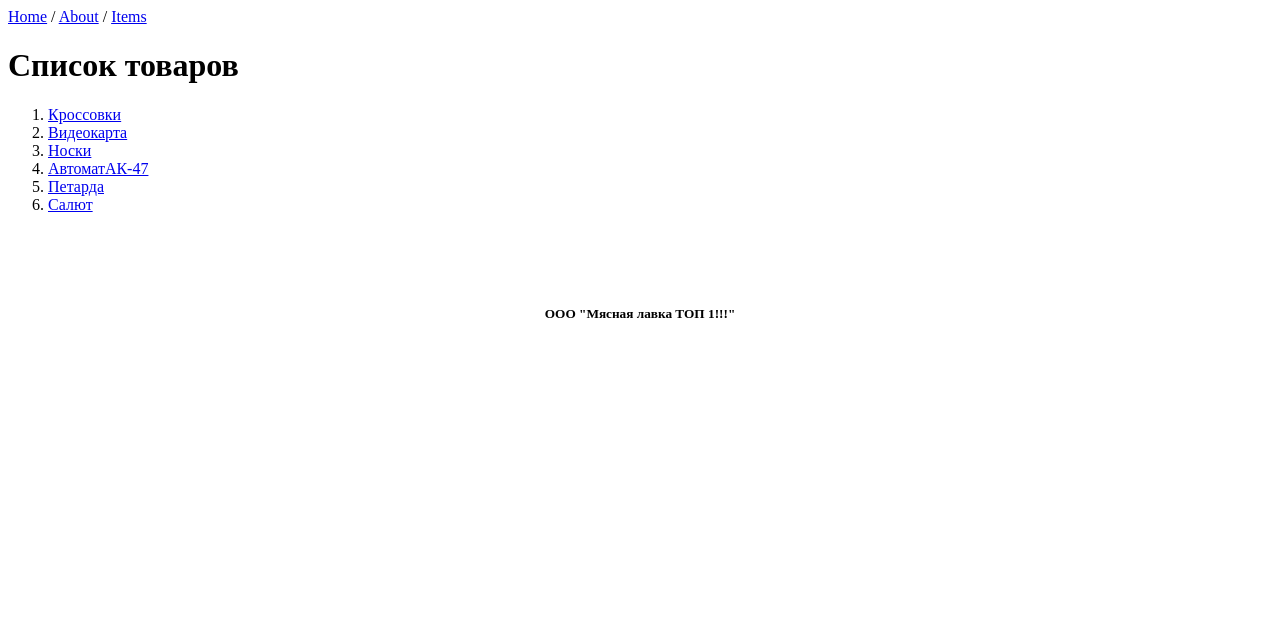
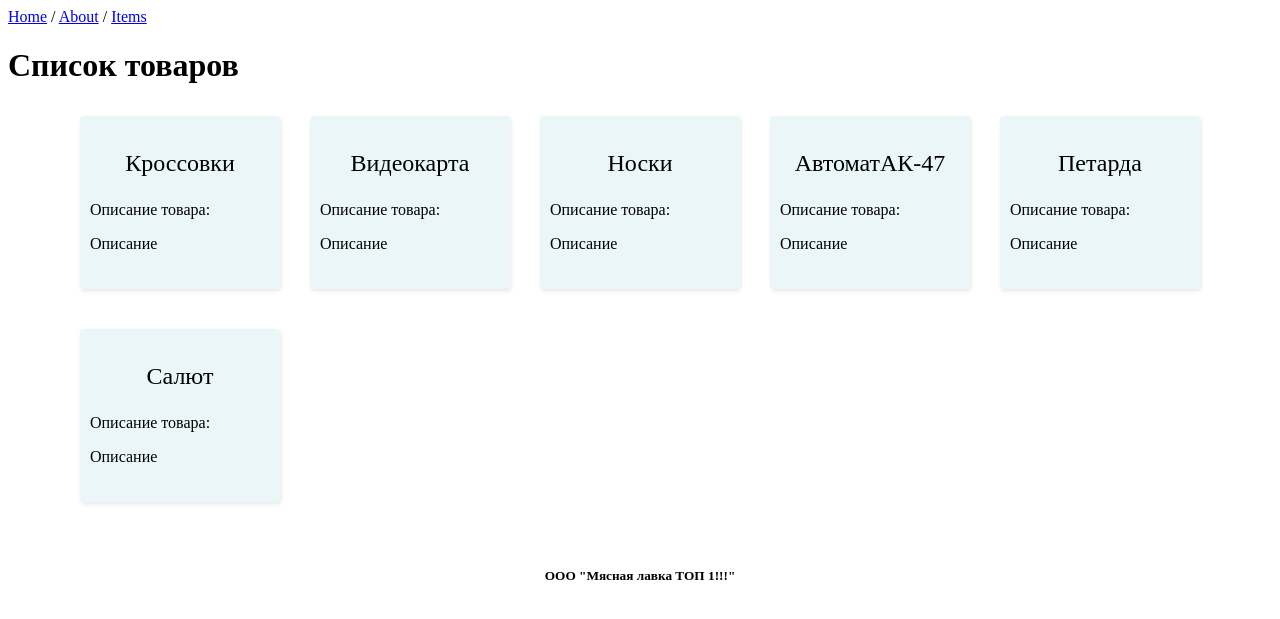
Before and after one commit to Sk8alex/FirstDjangoDB, a Django app: page /items in a window 1280 px wide. Shown: the top 619 px of the page. Run offline with Django 5.2, Linux system fonts and the light colour scheme; data comes from the database, SQL or seed files in the repository.

Commit message:
+ descriptions, HTML

```diff
--- a/MainApp/models.py
+++ b/MainApp/models.py
@@ -5,3 +5,4 @@ class Item(models.Model):
     name  = models.CharField(max_length=100)
     brand = models.CharField(max_length=100)
     count = models.PositiveIntegerField()
+    description = models.TextField(max_length=300, default="Описание")
--- a/templates/items_list.html
+++ b/templates/items_list.html
@@ -4,18 +4,72 @@
     <meta charset="UTF-8">
     <meta name="viewport" content="width=device-width, initial-scale=1.0">
     <title>Items list</title>
+    <style>
+        * {
+            box-sizing: border-box;
+        }
+        .item{
+            width:150pt;
+            height: 100%;
+            margin: 10px;
+            box-shadow: 1px 2px 4px rgba(0, 0, 0, 0.1);
+            border-radius: 4px;
+            padding-top:10px;
+            background: rgba(223, 241, 244, 0.625);
+        }
+
+        .item:hover {
+            background: rgb(207, 232, 237);
+            box-shadow: 4px 8px 16px rgba(71, 215, 240);
+        }
+
+        .item p{
+            padding-left: 10px;
+            padding-right: 10px;
+        }
+
+        .item_name{
+            font-size: 1.5em;
+            text-align:center;
+         }
+
+         .item a{
+            text-decoration: none;
+            color: black;
+            text-align: justify;
+
+         }
+        .items {
+            width: 100%;
+            display: grid;
+            /* Автоматически заполняем на всю ширину grid-контейнера */
+            grid-template-columns: repeat(auto-fill, 200px);
+            max-width: 1200px; /* Ширина grid-контейнера */
+            justify-content: center;
+            justify-items: center; /* Размещаем карточку по центру */
+            column-gap: 30px; /* Отступ между колонками */
+            row-gap: 40px; /* Отступ между рядами */
+            margin: 0 auto;
+          }
+    </style>
 </head>
 <body>
     <header>
-         <a href="/">Home</a> / <a href="/about">About</a> / <a href="/items">Items</a>
+        <a href="/">Home</a> / <a href="/about">About</a> / <a href="/items">Items</a>
     </header>
 
     <h1> Список товаров </h1>
-    <ol>
+        <div class="items">
         {% for item in items %}
-            <li><a href='/item/{{ item.id }}' > {{ item.name }} </a></li>
+            <div class="item">
+                <a href='/item/{{ item.id }}'>
+                    <p class="item_name">{{ item.name }}  </p>
+                    <p>Описание товара:</p>
+                    <p>{{ item.description }} </p>
+                </a>
+            </div>
         {% endfor %}
-    </ol>
+    </div>
     <footer>
         <br>
         <br>
```
Also changed, not shown: templates/item_page.html (+9 -6 lines), MainApp/migrations/0002_item_description.py (added).
